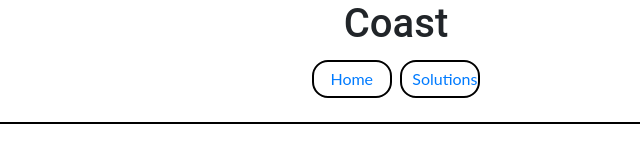
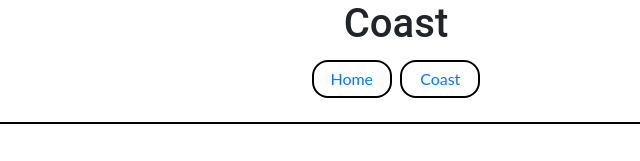
Before and after one commit to Volneirj/web-project1, a plain HTML site: page coast.html in a window 1280 px wide. Shown: the top 161 px of the page, 244-884 px from the left. Drawn offline with nearby package versions, Linux system fonts and the light colour scheme.

```diff
--- a/coast.html
+++ b/coast.html
@@ -24,7 +24,7 @@
           <a href="index.html">Home</a>
         </li>
         <li>
-          <a href="coast.html">Solutions</a>
+          <a href="coast.html">Coast</a>
         </li>
       </ul>
     </nav>
```
